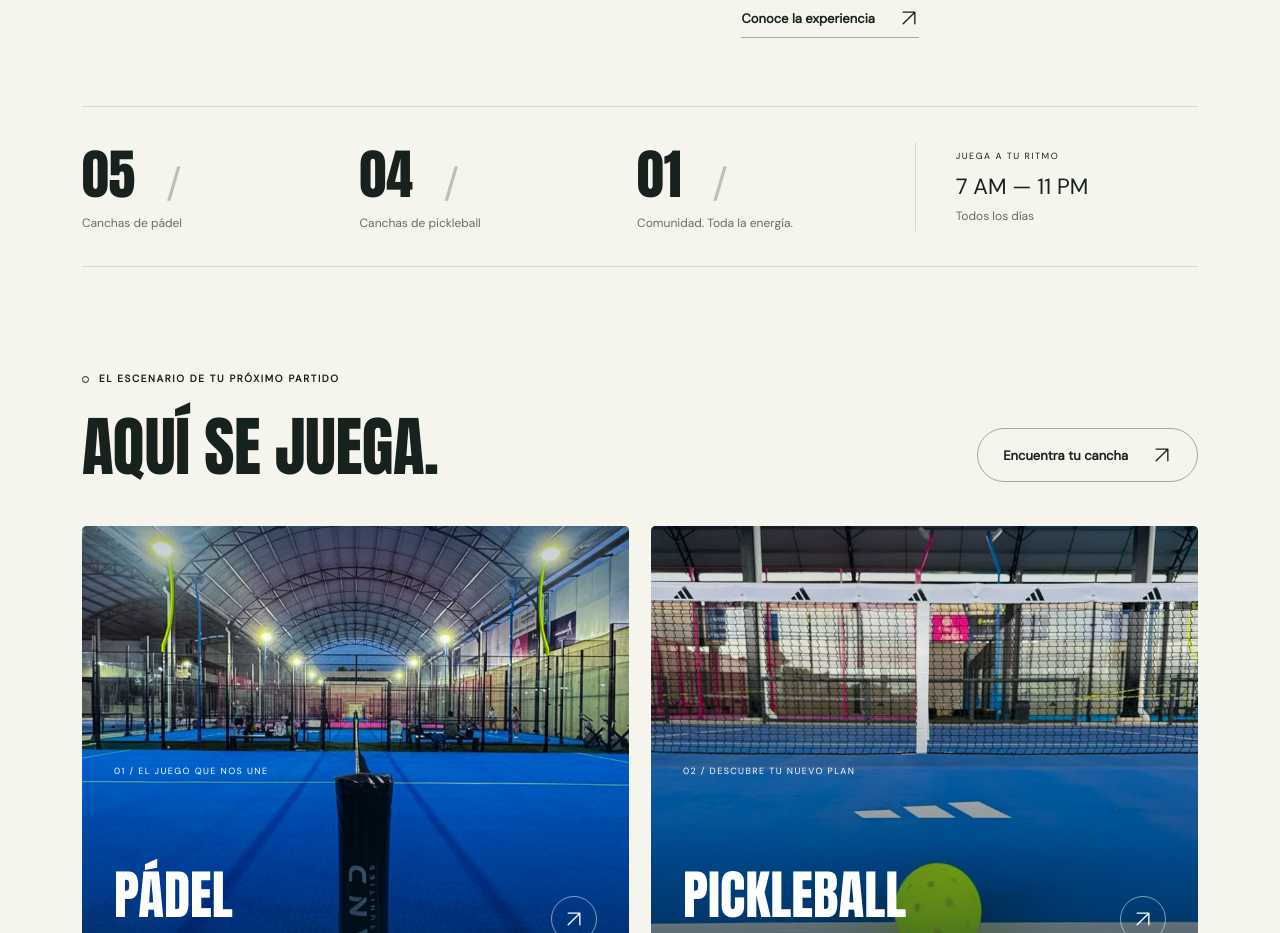
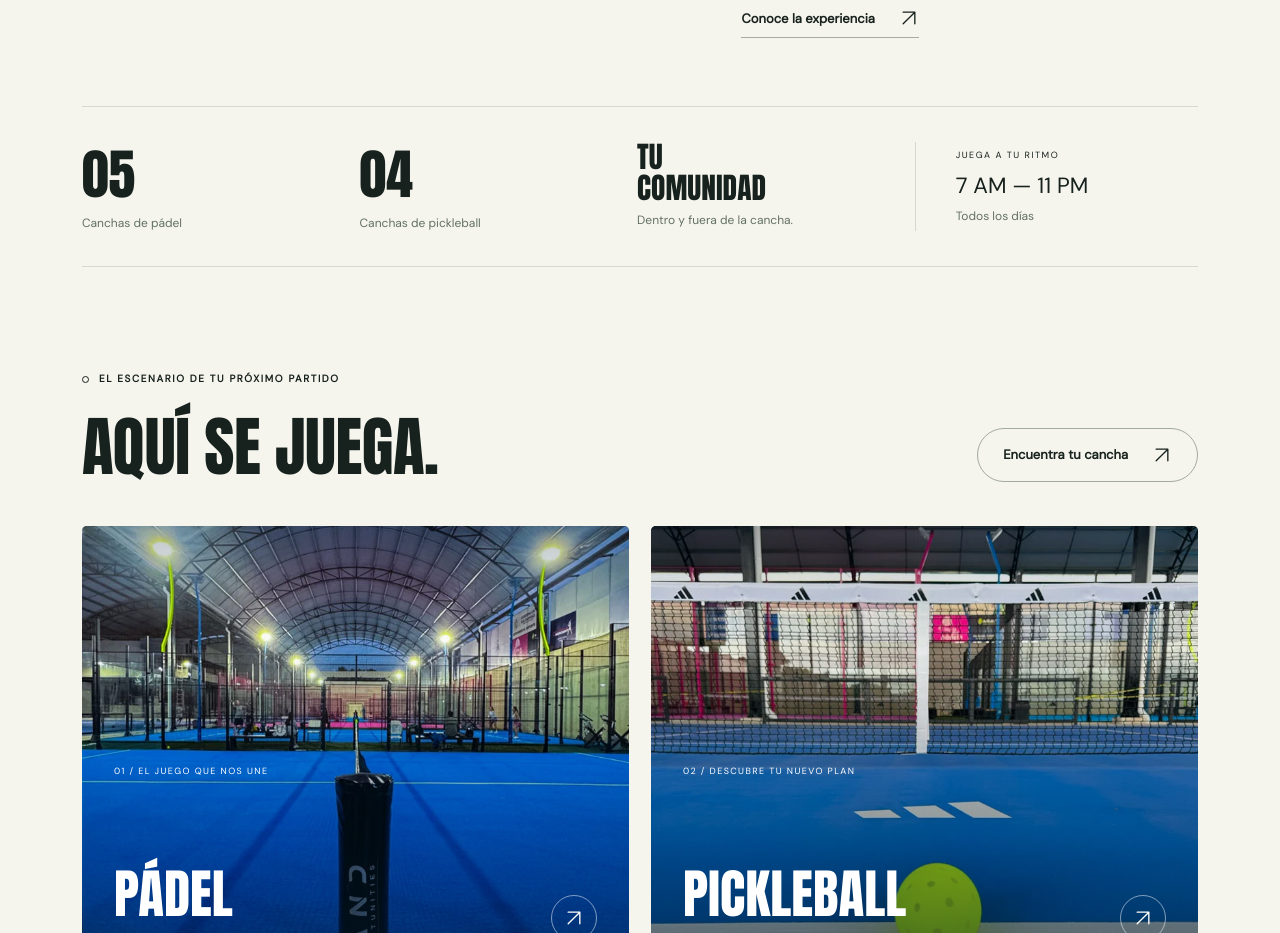
Before and after one commit to ivangomezdev/heatpadel, a Next.js app: page / in a window 1280 px wide. Shown: the part 2960-3893 px from the top of the page. Built offline with nearby package versions, Linux system fonts and the light colour scheme.

Commit message:
Update Site source

```diff
--- a/src/app/globals.css
+++ b/src/app/globals.css
@@ -479,11 +479,10 @@ a:focus-visible {
   font-weight: 400;
   line-height: 1.2;
 }
-.club__stats strong > span {
-  color: #bbc2b2;
-  font-family: var(--body);
-  font-size: 40px;
-  padding-left: 20px;
+.club__stats .club__community-title {
+  display: block;
+  font-size: clamp(22px, 2.3vw, 34px);
+  line-height: 1.05;
 }
 .club__stats p {
   font-size: 12px;
@@ -1098,9 +1097,8 @@ a:focus-visible {
   .club__stats strong {
     font-size: 47px;
   }
-  .club__stats strong > span {
-    font-size: 32px;
-    padding-left: 14px;
+  .club__stats .club__community-title {
+    font-size: 24px;
   }
   .club__stats p {
     font-size: 11px;
--- a/src/components/Landing.jsx
+++ b/src/components/Landing.jsx
@@ -52,22 +52,20 @@ export default function Landing() {
           </div>
           <div className="club__stats">
             <div>
-              <strong>
-                05<span> / </span>
-              </strong>
+              <strong>05</strong>
               <p>Canchas de pádel</p>
             </div>
             <div>
-              <strong>
-                04<span> / </span>
-              </strong>
+              <strong>04</strong>
               <p>Canchas de pickleball</p>
             </div>
             <div>
-              <strong>
-                01<span> / </span>
+              <strong className="club__community-title">
+                TU
+                <br />
+                COMUNIDAD
               </strong>
-              <p>Comunidad. Toda la energía.</p>
+              <p>Dentro y fuera de la cancha.</p>
             </div>
             <div className="club__hours">
               <span>JUEGA A TU RITMO</span>
```
